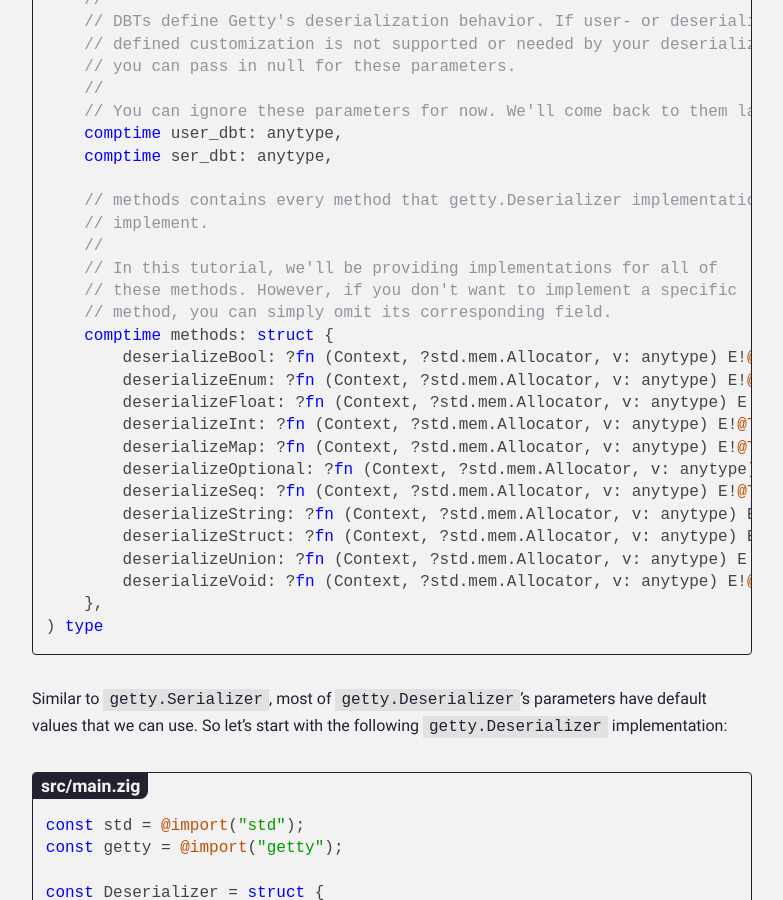
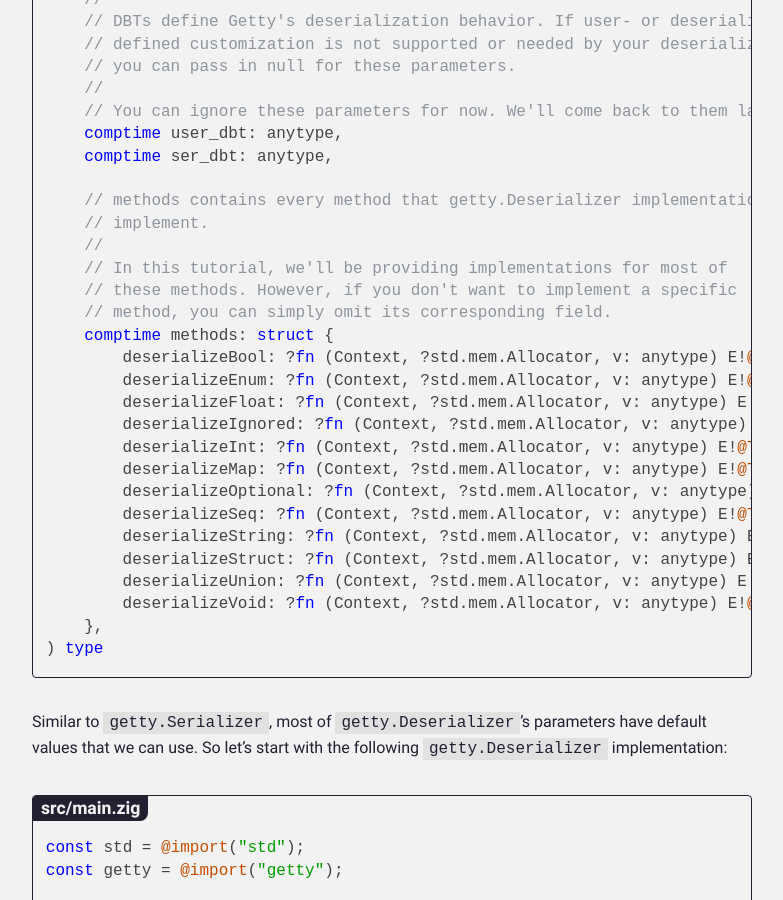
Before and after one commit to getty-zig/getty.so, a Jekyll site: the page built from pages/guide/deserializers.md, in a window 1280 px wide and 900 px high, scrolled down 2248 px. Shown: the whole window, without its empty margins (248-1031 px from the left). Built offline with Jekyll 4.4.1, drawn with Linux system fonts in a browser that asks for light colours.

Commit message:
Add deserializeIgnored

```diff
--- a/pages/guide/deserializers.md
+++ b/pages/guide/deserializers.md
@@ -83,13 +83,14 @@ fn Deserializer(
     // methods contains every method that getty.Deserializer implementations can
     // implement.
     //
-    // In this tutorial, we'll be providing implementations for all of
+    // In this tutorial, we'll be providing implementations for most of
     // these methods. However, if you don't want to implement a specific
     // method, you can simply omit its corresponding field.
     comptime methods: struct {
         deserializeBool: ?fn (Context, ?std.mem.Allocator, v: anytype) E!@TypeOf(v).Value = null,
         deserializeEnum: ?fn (Context, ?std.mem.Allocator, v: anytype) E!@TypeOf(v).Value = null,
         deserializeFloat: ?fn (Context, ?std.mem.Allocator, v: anytype) E!@TypeOf(v).Value = null,
+        deserializeIgnored: ?fn (Context, ?std.mem.Allocator, v: anytype) E!@TypeOf(v).Value = null,
         deserializeInt: ?fn (Context, ?std.mem.Allocator, v: anytype) E!@TypeOf(v).Value = null,
         deserializeMap: ?fn (Context, ?std.mem.Allocator, v: anytype) E!@TypeOf(v).Value = null,
         deserializeOptional: ?fn (Context, ?std.mem.Allocator, v: anytype) E!@TypeOf(v).Value = null,
```
